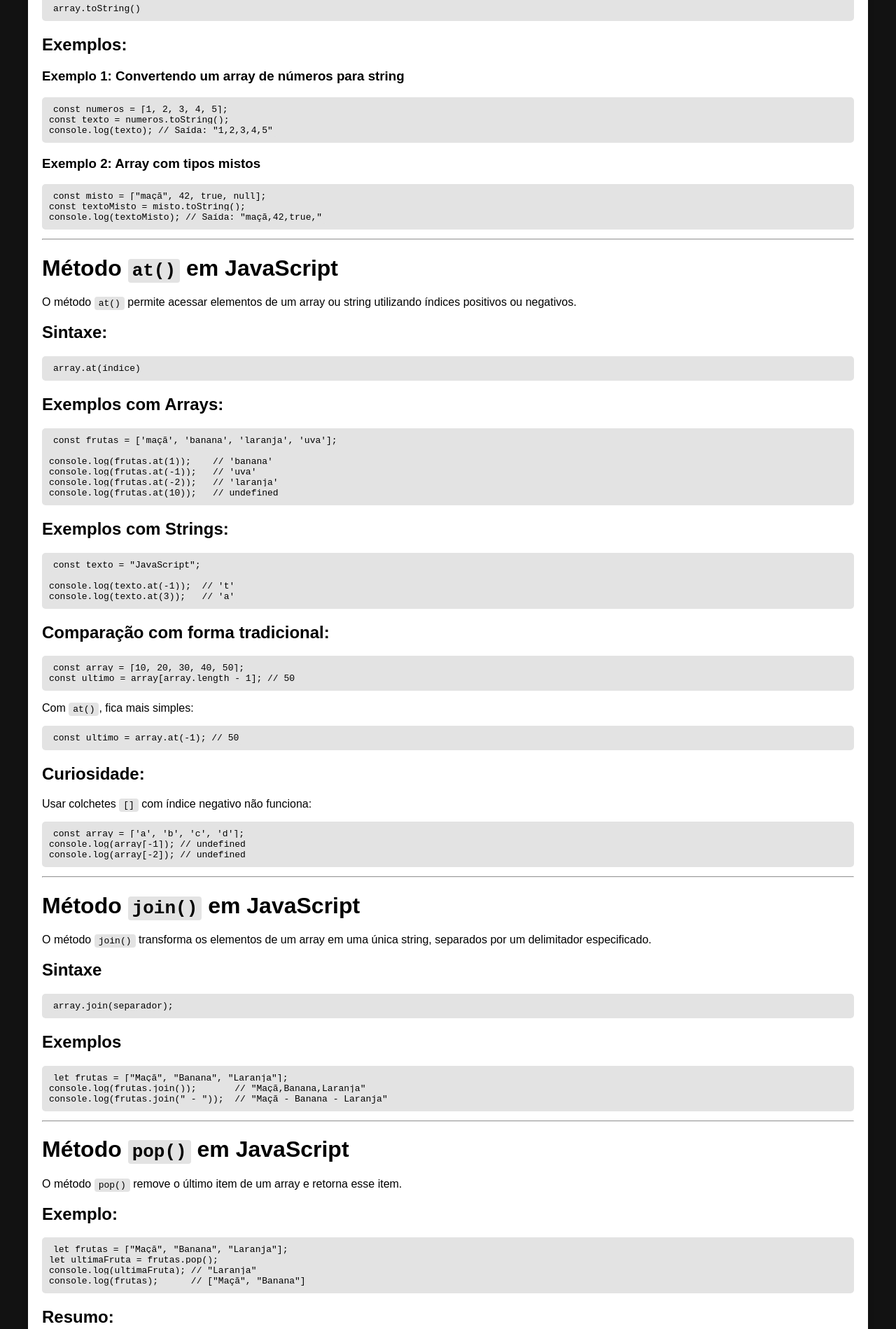
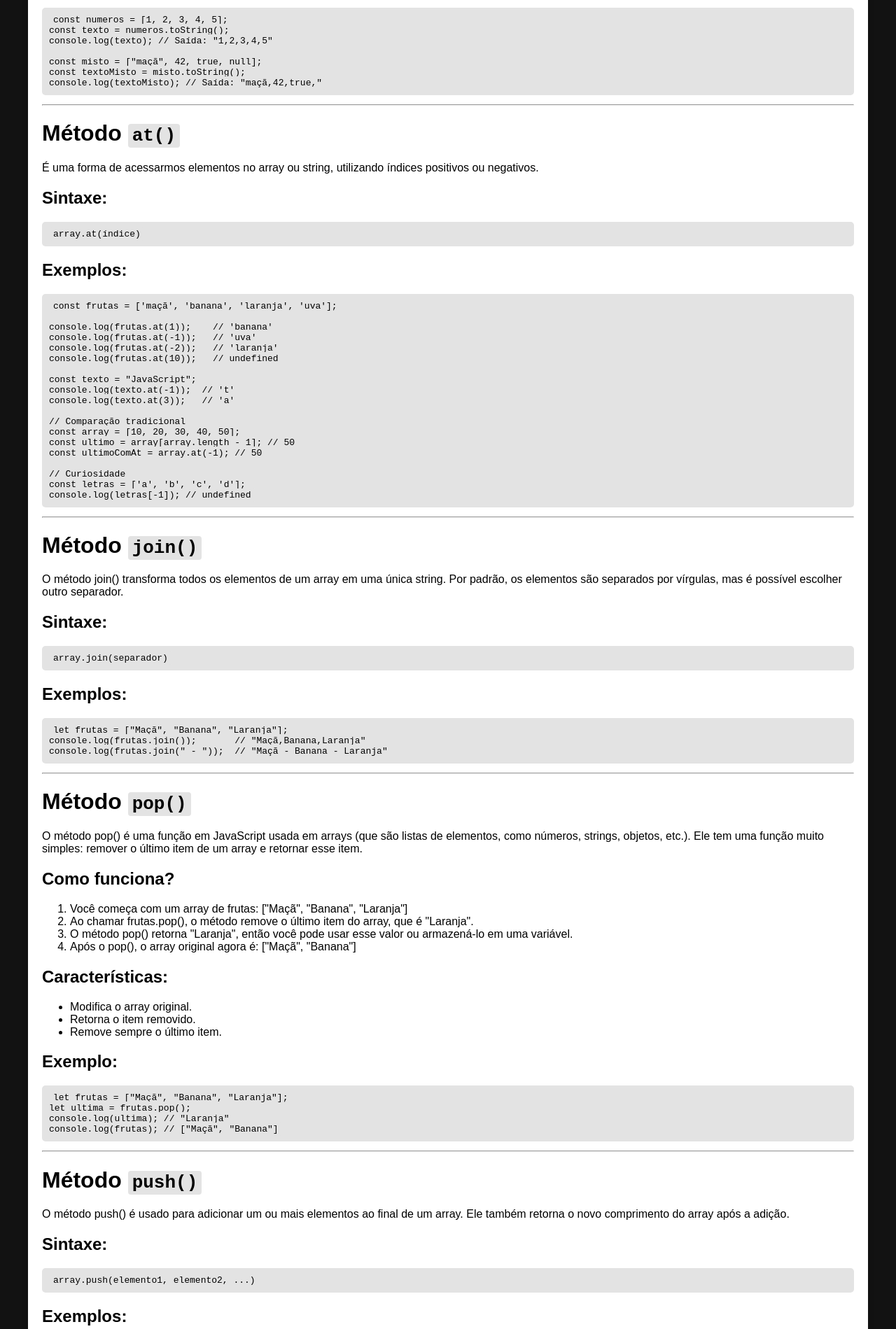
Before and after one commit to edilsonjr7/edilsonsouza.github.oi, a plain HTML site: page index.html in a window 1280 px wide. Shown: the part 732-2631 px from the top of the page at 70% size. Drawn offline with Linux system fonts and the light colour scheme.

Commit message:
Update index.html
Acrescentei os nomes dos integrantes

```diff
--- a/index.html
+++ b/index.html
@@ -32,131 +32,119 @@
       border-radius: 5px;
       overflow-x: auto;
     }
+    footer {
+      margin-top: 40px;
+      text-align: center;
+      font-weight: bold;
+    }
   </style>
 </head>
 <body>
   <div class="container">
-        <h1>Array <code>length</code> em JavaScript</h1>
-        <p>A propriedade <code>length</code> em arrays é usada para determinar o número de elementos presentes em um array. Em outras palavras, ela retorna o tamanho do array.</p>
 
+    <h1>Array <code>length</code></h1>
+    <p>A propriedade length em arrays é usada para determinar o número de elementos presentes em um array. Em outras palavras, ela retorna o tamanho do array. A sintaxe é bastante simples: basta acessar essa propriedade pelo nome do array seguido de .length.</p>
     <h2>Sintaxe:</h2>
     <pre><code>array.length</code></pre>
+    <h2>Exemplos:</h2>
+    <pre><code>const frutas = ["maçã", "banana", "laranja"];
+console.log(frutas.length); // Saída: 3
 
-        <h2>Exemplos:</h2>
-        <h3>Exemplo 1: Verificando o tamanho de um array simples</h3>
-        <pre><code>const frutas = ["maçã", "banana", "laranja"];
-console.log(frutas.length); // Saída: 3</code></pre>
-
-        <h3>Exemplo 2: Usando length em um array vazio</h3>
-        <pre><code>const vazio = [];
+const vazio = [];
 console.log(vazio.length); // Saída: 0</code></pre>
 
     <hr>
 
-        <h1>Método <code>toString()</code> em JavaScript</h1>
-        <p>O método <code>toString()</code> de um array converte todos os elementos do array em uma string, separados por vírgulas. Ele é útil quando se deseja apresentar os dados do array como texto.</p>
-
+    <h1>Método <code>toString()</code></h1>
+    <p>A função toString() de um array em JavaScript converte todos os elementos do array em uma string, separados por vírgulas. Essa função é útil quando você quer apresentar os dados de um array como texto.</p>
     <h2>Sintaxe:</h2>
     <pre><code>array.toString()</code></pre>
-
     <h2>Exemplos:</h2>
-        <h3>Exemplo 1: Convertendo um array de números para string</h3>
     <pre><code>const numeros = [1, 2, 3, 4, 5];
 const texto = numeros.toString();
-console.log(texto); // Saída: "1,2,3,4,5"</code></pre>
+console.log(texto); // Saída: "1,2,3,4,5"
 
-        <h3>Exemplo 2: Array com tipos mistos</h3>
-        <pre><code>const misto = ["maçã", 42, true, null];
+const misto = ["maçã", 42, true, null];
 const textoMisto = misto.toString();
 console.log(textoMisto); // Saída: "maçã,42,true,"</code></pre>
 
     <hr>
 
-        <h1>Método <code>at()</code> em JavaScript</h1>
-        <p>O método <code>at()</code> permite acessar elementos de um array ou string utilizando índices positivos ou negativos.</p>
-
+    <h1>Método <code>at()</code></h1>
+    <p>É uma forma de acessarmos elementos no array ou string, utilizando índices positivos ou negativos.</p>
     <h2>Sintaxe:</h2>
     <pre><code>array.at(índice)</code></pre>
-
-        <h2>Exemplos com Arrays:</h2>
+    <h2>Exemplos:</h2>
     <pre><code>const frutas = ['maçã', 'banana', 'laranja', 'uva'];
 
 console.log(frutas.at(1));    // 'banana'
 console.log(frutas.at(-1));   // 'uva'
 console.log(frutas.at(-2));   // 'laranja'
-console.log(frutas.at(10));   // undefined</code></pre>
+console.log(frutas.at(10));   // undefined
 
-        <h2>Exemplos com Strings:</h2>
-        <pre><code>const texto = "JavaScript";
+const texto = "JavaScript";
+console.log(texto.at(-1));  // 't'
+console.log(texto.at(3));   // 'a'
 
-console.log(texto.at(-1));  // 't'
-console.log(texto.at(3));   // 'a'</code></pre>
+// Comparação tradicional
+const array = [10, 20, 30, 40, 50];
+const ultimo = array[array.length - 1]; // 50
+const ultimoComAt = array.at(-1); // 50
 
-        <h2>Comparação com forma tradicional:</h2>
-        <pre><code>const array = [10, 20, 30, 40, 50];
-const ultimo = array[array.length - 1]; // 50</code></pre>
-
-        <p>Com <code>at()</code>, fica mais simples:</p>
-        <pre><code>const ultimo = array.at(-1); // 50</code></pre>
-
-        <h2>Curiosidade:</h2>
-        <p>Usar colchetes <code>[]</code> com índice negativo não funciona:</p>
-        <pre><code>const array = ['a', 'b', 'c', 'd'];
-console.log(array[-1]); // undefined
-console.log(array[-2]); // undefined</code></pre>
+// Curiosidade
+const letras = ['a', 'b', 'c', 'd'];
+console.log(letras[-1]); // undefined</code></pre>
 
     <hr>
 
-        <h1>Método <code>join()</code> em JavaScript</h1>
-        <p>O método <code>join()</code> transforma os elementos de um array em uma única string, separados por um delimitador especificado.</p>
-
-        <h2>Sintaxe</h2>
-        <pre><code>array.join(separador);</code></pre>
-
-        <h2>Exemplos</h2>
+    <h1>Método <code>join()</code></h1>
+    <p>O método join() transforma todos os elementos de um array em uma única string. Por padrão, os elementos são separados por vírgulas, mas é possível escolher outro separador.</p>
+    <h2>Sintaxe:</h2>
+    <pre><code>array.join(separador)</code></pre>
+    <h2>Exemplos:</h2>
     <pre><code>let frutas = ["Maçã", "Banana", "Laranja"];
 console.log(frutas.join());       // "Maçã,Banana,Laranja"
 console.log(frutas.join(" - "));  // "Maçã - Banana - Laranja"</code></pre>
 
     <hr>
 
-        <h1>Método <code>pop()</code> em JavaScript</h1>
-        <p>O método <code>pop()</code> remove o último item de um array e retorna esse item.</p>
-
-        <h2>Exemplo:</h2>
-        <pre><code>let frutas = ["Maçã", "Banana", "Laranja"];
-let ultimaFruta = frutas.pop();
-console.log(ultimaFruta); // "Laranja"
-console.log(frutas);      // ["Maçã", "Banana"]</code></pre>
-
-        <h2>Resumo:</h2>
+    <h1>Método <code>pop()</code></h1>
+    <p>O método pop() é uma função em JavaScript usada em arrays (que são listas de elementos, como números, strings, objetos, etc.). Ele tem uma função muito simples: remover o último item de um array e retornar esse item.</p>
+    <h2>Como funciona?</h2>
+    <ol>
+      <li>Você começa com um array de frutas: ["Maçã", "Banana", "Laranja"]</li>
+      <li>Ao chamar frutas.pop(), o método remove o último item do array, que é "Laranja".</li>
+      <li>O método pop() retorna "Laranja", então você pode usar esse valor ou armazená-lo em uma variável.</li>
+      <li>Após o pop(), o array original agora é: ["Maçã", "Banana"]</li>
+    </ol>
+    <h2>Características:</h2>
     <ul>
       <li>Modifica o array original.</li>
       <li>Retorna o item removido.</li>
-            <li>Remove apenas o último item.</li>
+      <li>Remove sempre o último item.</li>
     </ul>
+    <h2>Exemplo:</h2>
+    <pre><code>let frutas = ["Maçã", "Banana", "Laranja"];
+let ultima = frutas.pop();
+console.log(ultima); // "Laranja"
+console.log(frutas); // ["Maçã", "Banana"]</code></pre>
 
     <hr>
 
-        <h1>Método <code>push()</code> em JavaScript</h1>
-        <p>O método <code>push()</code> é usado para adicionar um ou mais elementos ao final de um array. Ele também retorna o novo comprimento (tamanho) do array após a adição.</p>
-
+    <h1>Método <code>push()</code></h1>
+    <p>O método push() é usado para adicionar um ou mais elementos ao final de um array. Ele também retorna o novo comprimento do array após a adição.</p>
     <h2>Sintaxe:</h2>
-        <pre><code>array.push(elemento1, elemento2, ...);</code></pre>
-
+    <pre><code>array.push(elemento1, elemento2, ...)</code></pre>
     <h2>Exemplos:</h2>
-        <h3>Adicionando um item ao final de um array</h3>
     <pre><code>let frutas = ["Maçã", "Banana"];
 frutas.push("Laranja");
-console.log(frutas); // ["Maçã", "Banana", "Laranja"]</code></pre>
+console.log(frutas); // ["Maçã", "Banana", "Laranja"]
 
-        <h3>Adicionando múltiplos itens</h3>
-        <pre><code>let numeros = [1, 2, 3];
+let numeros = [1, 2, 3];
 numeros.push(4, 5);
-console.log(numeros); // [1, 2, 3, 4, 5]</code></pre>
+console.log(numeros); // [1, 2, 3, 4, 5]
 
-        <h3>Verificando o novo tamanho do array</h3>
-        <pre><code>let letras = ["a", "b"];
+let letras = ["a", "b"];
 let novoTamanho = letras.push("c");
 console.log(novoTamanho); // 3
 console.log(letras); // ["a", "b", "c"]</code></pre>
@@ -167,6 +155,10 @@ console.log(letras); // ["a", "b", "c"]</code></pre>
       <li>Modifica o array original.</li>
       <li>Retorna o novo comprimento do array.</li>
     </ul>
+
+    <footer>
+      Trabalho desenvolvido por: Ruan, Airton, Alessandra, Edilson e André.
+    </footer>
   </div>
 </body>
 </html>
```
Lines whose indentation alone changed are shown as unchanged.
